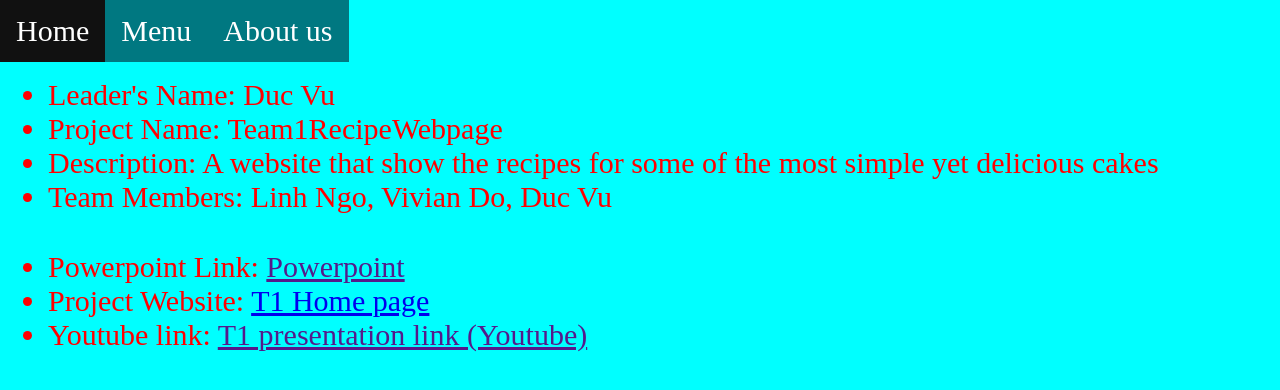
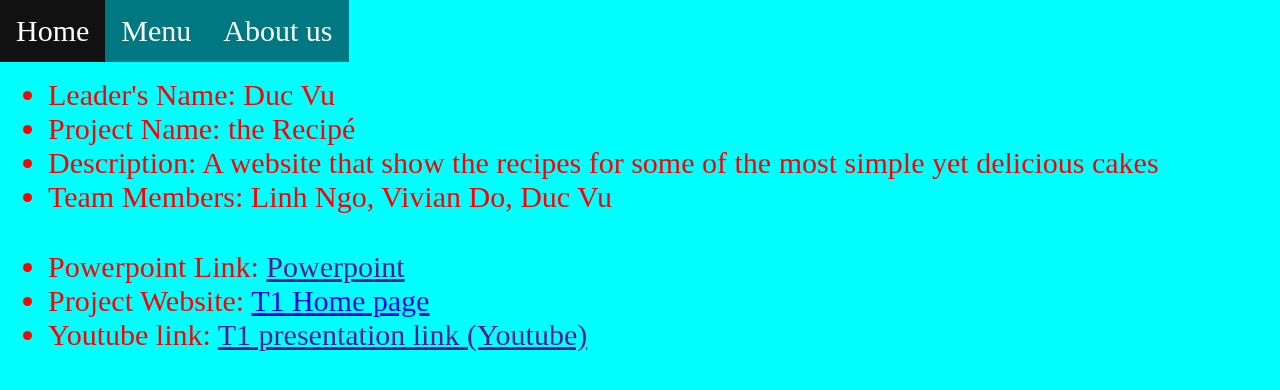
Before and after one commit to Bodisoem/WP-Project1, a plain HTML site: page about.html in a window 1280 px wide. Drawn offline with Linux system fonts and the light colour scheme.

Commit message:
fix about us page

```diff
--- a/about.html
+++ b/about.html
@@ -52,7 +52,7 @@
             <div>
                 <ul>
                     <li>Leader's Name: Duc Vu</li>
-                    <li>Project Name: Team1RecipeWebpage</li>
+                    <li>Project Name: the Recipé</li>
                     <li>Description: A website that show the recipes for some of the most simple yet delicious cakes</li>
                     <li>Team Members: Linh Ngo, Vivian Do, Duc Vu</li><br><br>
 
```
